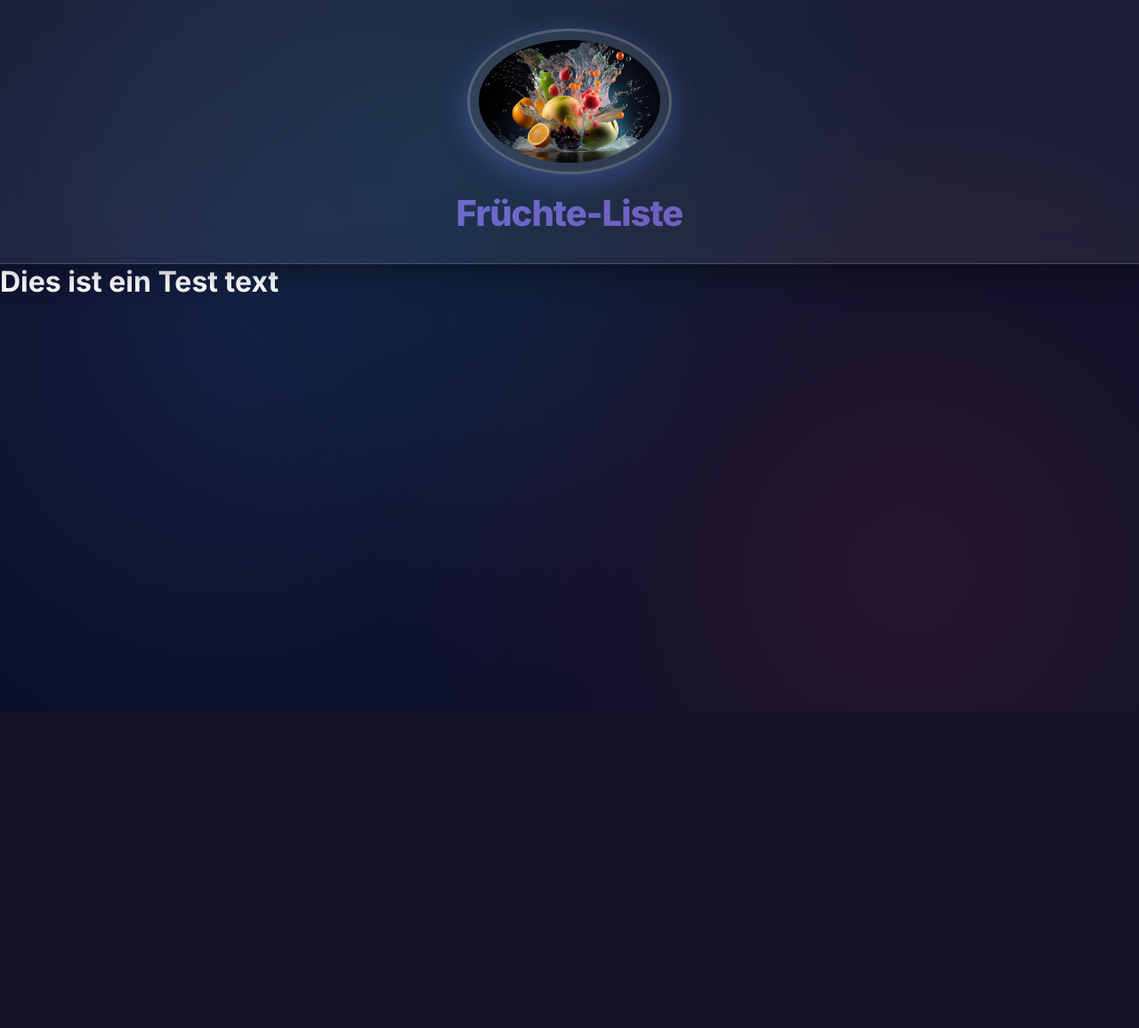
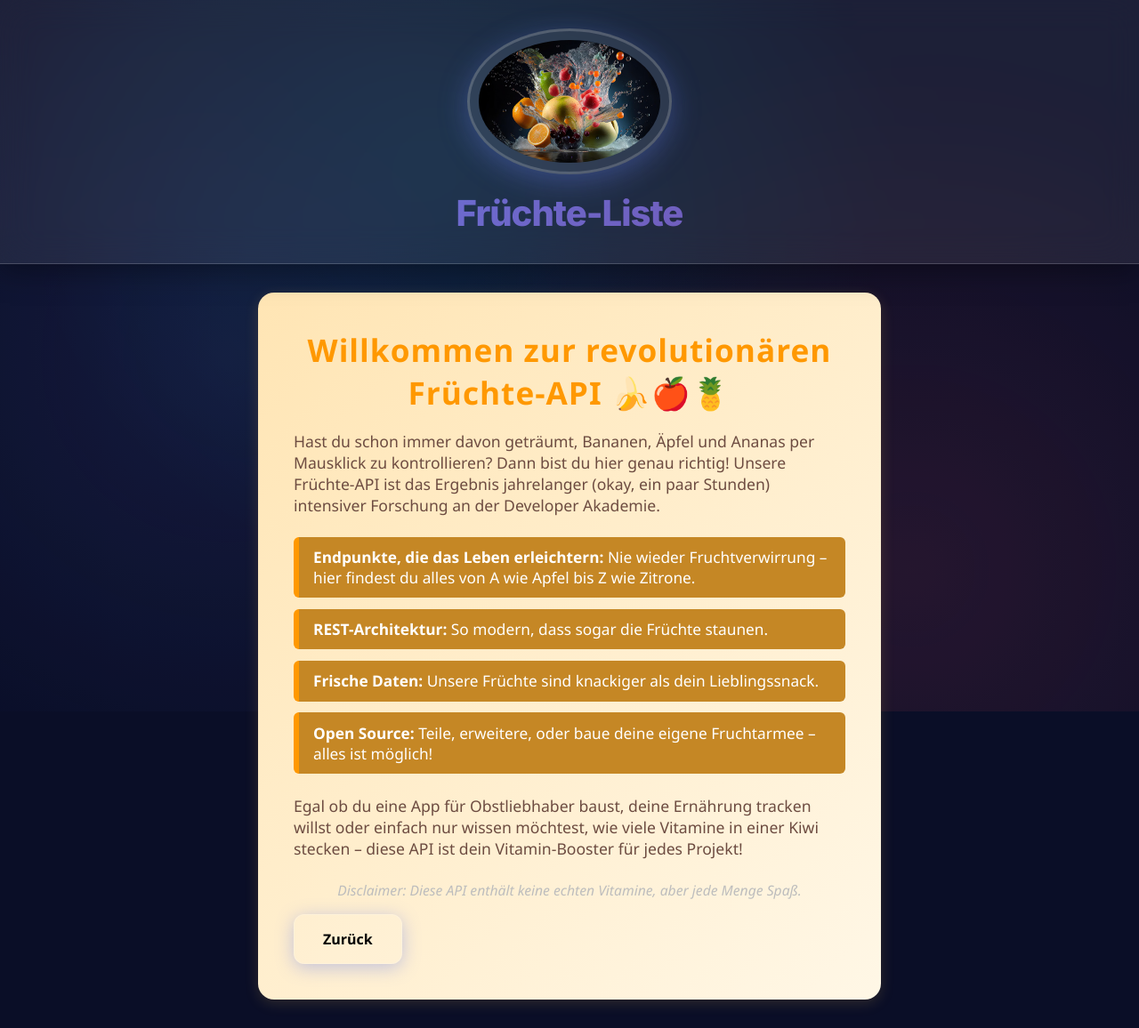
Before and after one commit to fReEsPiRiT-Spiritsoft/Fruitsbackend, a Django app: page /fruit_app/info/ in a window 1280 px wide. Shown: the whole page at 89% size. Before the commit the page ends 800 px from the top, so only its background shows below. Run offline with Django 5.2, Linux system fonts and the light colour scheme.

Commit message:
Add funny Info Page

```diff
--- a/fruit_app/static/fruit_app/css/style.css
+++ b/fruit_app/static/fruit_app/css/style.css
@@ -44,8 +44,15 @@ body::before {
 }
 
 @keyframes gradientShift {
-    0%, 100% { opacity: 1; }
-    50% { opacity: 0.8; }
+
+    0%,
+    100% {
+        opacity: 1;
+    }
+
+    50% {
+        opacity: 0.8;
+    }
 }
 
 header {
@@ -138,8 +145,15 @@ header h1 {
 }
 
 @keyframes bounce {
-    0%, 100% { transform: translateY(0); }
-    50% { transform: translateY(-10px); }
+
+    0%,
+    100% {
+        transform: translateY(0);
+    }
+
+    50% {
+        transform: translateY(-10px);
+    }
 }
 
 .column-header h2 {
@@ -169,10 +183,10 @@ header h1 {
     width: 2px;
     height: 100%;
     background: linear-gradient(180deg,
-        transparent 0%,
-        var(--glass-border) 20%,
-        var(--glass-border) 80%,
-        transparent 100%);
+            transparent 0%,
+            var(--glass-border) 20%,
+            var(--glass-border) 80%,
+            transparent 100%);
     position: relative;
 }
 
@@ -234,7 +248,7 @@ header h1 {
     border-color: rgba(102, 126, 234, 0.5);
 }
 
-.fruit-card > * {
+.fruit-card>* {
     position: relative;
     z-index: 1;
 }
@@ -294,8 +308,15 @@ header h1 {
 }
 
 @keyframes checkPulse {
-    0%, 100% { transform: scale(1); }
-    50% { transform: scale(1.1); }
+
+    0%,
+    100% {
+        transform: scale(1);
+    }
+
+    50% {
+        transform: scale(1.1);
+    }
 }
 
 .fruit-info {
@@ -451,6 +472,7 @@ header h1 {
         opacity: 0;
         transform: translateY(30px);
     }
+
     to {
         opacity: 1;
         transform: translateY(0);
@@ -461,16 +483,85 @@ header h1 {
     animation: fadeInUp 0.6s ease forwards;
 }
 
-.fruit-card:nth-child(1) { animation-delay: 0.1s; }
-.fruit-card:nth-child(2) { animation-delay: 0.2s; }
-.fruit-card:nth-child(3) { animation-delay: 0.3s; }
-.fruit-card:nth-child(4) { animation-delay: 0.4s; }
-.fruit-card:nth-child(5) { animation-delay: 0.5s; }
+.fruit-card:nth-child(1) {
+    animation-delay: 0.1s;
+}
+
+.fruit-card:nth-child(2) {
+    animation-delay: 0.2s;
+}
+
+.fruit-card:nth-child(3) {
+    animation-delay: 0.3s;
+}
+
+.fruit-card:nth-child(4) {
+    animation-delay: 0.4s;
+}
+
+.fruit-card:nth-child(5) {
+    animation-delay: 0.5s;
+}
 
 
 body:has(.error-container) header {
     display: none;
 }
+
+
+/* Info-Seite Früchte-API */
+.fruit-info-container {
+    background: linear-gradient(135deg, #ffe5b4 0%, #fff7e6 100%);
+    border-radius: 18px;
+    box-shadow: 0 4px 16px rgba(255, 200, 80, 0.15);
+    padding: 2.5rem;
+    margin: 2rem auto;
+    max-width: 700px;
+    font-family: 'Segoe UI', 'Arial', sans-serif;
+}
+
+.fruit-info-container h1 {
+    color: #ff9800;
+    font-size: 2.2rem;
+    text-align: center;
+    margin-bottom: 1.2rem;
+    letter-spacing: 1px;
+}
+
+.fruit-info-container ul {
+    list-style: none;
+    padding: 0;
+    margin: 1.5rem 0;
+}
+
+.fruit-info-container ul li {
+    background: #c58725;
+    border-left: 6px solid #ff9800;
+    margin-bottom: 0.8rem;
+    padding: 0.7rem 1rem;
+    font-size: 1.08rem;
+    border-radius: 6px;
+    transition: background 0.2s;
+}
+
+.fruit-info-container ul li:hover {
+    background: #3d2603;
+}
+
+.fruit-info-container p {
+    font-size: 1.1rem;
+    color: #6d4c41;
+    margin-bottom: 1rem;
+}
+
+.fruit-info-container em {
+    color: #bdbdbd;
+    font-size: 0.98rem;
+    display: block;
+    margin-top: 1.5rem;
+    text-align: center;
+}
+
 
 /* 404 Error Page Styles */
 .error-container {
@@ -489,7 +580,7 @@ body:has(.error-container) header {
     left: 0;
     width: 100%;
     height: 100%;
-    object-fit: contain; /* Gesamtes Bild sichtbar */
+    object-fit: contain;
     object-position: center;
     z-index: 1;
 }
@@ -511,6 +602,7 @@ body:has(.error-container) header {
 }
 
 .btn-primary,
+.btn-primary2,
 .btn-secondary {
     display: inline-flex;
     align-items: center;
@@ -529,6 +621,14 @@ body:has(.error-container) header {
     border: 1px solid var(--glass-border);
 }
 
+.btn-primary2 {
+    background: var(--glass-bg);
+    color: rgb(0, 0, 0);
+    box-shadow: 0 4px 20px rgba(102, 126, 234, 0.4);
+    border: 1px solid var(--glass-border);
+}
+
+
 .btn-secondary {
     background: var(--glass-bg);
     color: var(--text-primary);
--- a/fruit_app/templates/fruit_app/info.html
+++ b/fruit_app/templates/fruit_app/info.html
@@ -1,5 +1,25 @@
 {% extends "fruit_app/base.html" %}
 
 {% block content %}
-<h1>Dies ist ein Test text</h1>
+<div class="fruit-info-container">
+    <h1>Willkommen zur revolutionären Früchte-API 🍌🍎🍍</h1>
+    <p>
+        Hast du schon immer davon geträumt, Bananen, Äpfel und Ananas per Mausklick zu kontrollieren? Dann bist du hier genau richtig! Unsere Früchte-API ist das Ergebnis jahrelanger (okay, ein paar Stunden) intensiver Forschung an der Developer Akademie.
+    </p>
+    <ul>
+        <li><strong>Endpunkte, die das Leben erleichtern:</strong> Nie wieder Fruchtverwirrung – hier findest du alles von A wie Apfel bis Z wie Zitrone.</li>
+        <li><strong>REST-Architektur:</strong> So modern, dass sogar die Früchte staunen.</li>
+        <li><strong>Frische Daten:</strong> Unsere Früchte sind knackiger als dein Lieblingssnack.</li>
+        <li><strong>Open Source:</strong> Teile, erweitere, oder baue deine eigene Fruchtarmee – alles ist möglich!</li>
+    </ul>
+    <p>
+        Egal ob du eine App für Obstliebhaber baust, deine Ernährung tracken willst oder einfach nur wissen möchtest, wie viele Vitamine in einer Kiwi stecken – diese API ist dein Vitamin-Booster für jedes Projekt!
+    </p>
+    <p>
+        <em>Disclaimer: Diese API enthält keine echten Vitamine, aber jede Menge Spaß.</em>
+    </p>
+    <a href="{% url 'fruitlist' %}" class="btn-primary2">
+                <span>Zurück</span>
+            </a>
+</div>
 {% endblock %}
```
